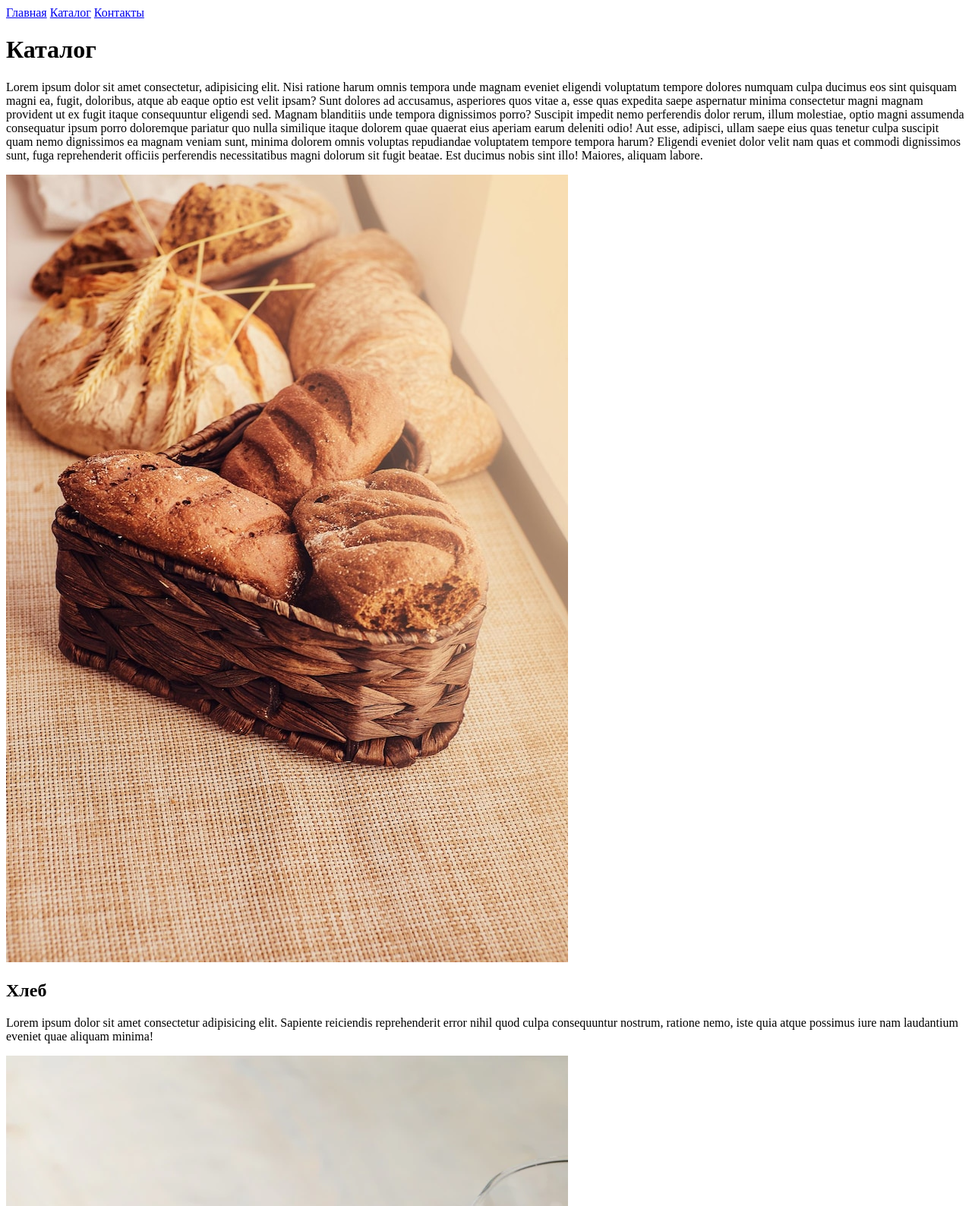
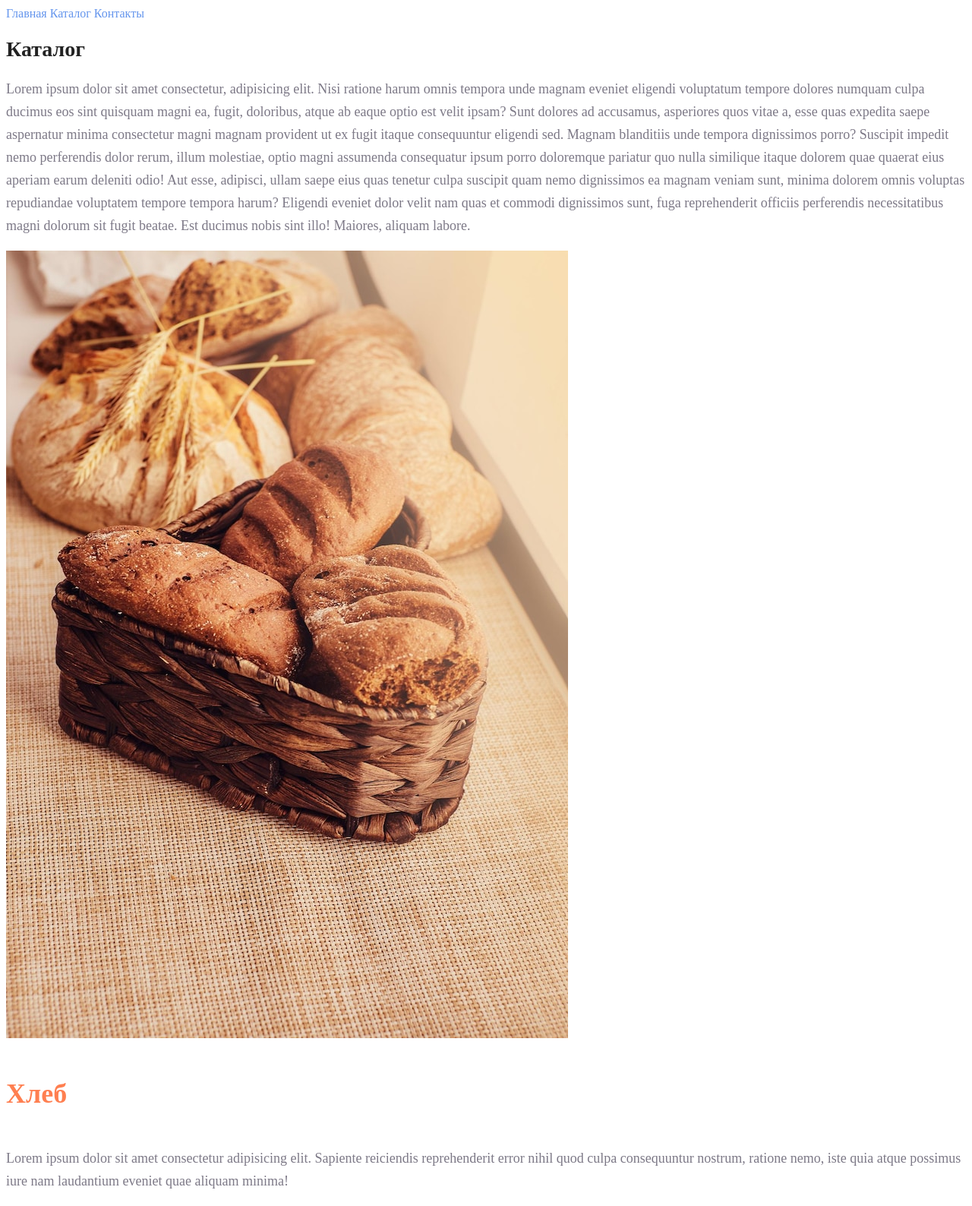
Before and after one commit to AndreyOrexxx/HTML-CSS, a plain HTML site: page catalog/catalog.html in a window 1280 px wide. Shown: the top 1588 px of the page at 76% size. Drawn offline with Linux system fonts and the light colour scheme.

Commit message:
Подключил файл style.css

```diff
--- a/catalog/catalog.html
+++ b/catalog/catalog.html
@@ -5,22 +5,23 @@
     <meta http-equiv="X-UA-Compatible" content="IE=edge">
     <meta name="viewport" content="width=device-width, initial-scale=1.0">
     <title>catalog</title>
+    <link rel="stylesheet" href="../style.css">
 </head>
 <body>
-    <a href="../index.html">Главная</a>
-    <a href="./catalog.html">Каталог</a>
-    <a href="../contact.html">Контакты</a>
+    <a class="menu" href="../index.html">Главная</a>
+    <a class="menu" href="./catalog.html">Каталог</a>
+    <a class="menu" href="../contact.html">Контакты</a>
 
-    <h1>Каталог</h1>
-    <p>Lorem ipsum dolor sit amet consectetur, adipisicing elit. Nisi ratione harum omnis tempora unde magnam eveniet eligendi voluptatum tempore dolores numquam culpa ducimus eos sint quisquam magni ea, fugit, doloribus, atque ab eaque optio est velit ipsam? Sunt dolores ad accusamus, asperiores quos vitae a, esse quas expedita saepe aspernatur minima consectetur magni magnam provident ut ex fugit itaque consequuntur eligendi sed. Magnam blanditiis unde tempora dignissimos porro? Suscipit impedit nemo perferendis dolor rerum, illum molestiae, optio magni assumenda consequatur ipsum porro doloremque pariatur quo nulla similique itaque dolorem quae quaerat eius aperiam earum deleniti odio! Aut esse, adipisci, ullam saepe eius quas tenetur culpa suscipit quam nemo dignissimos ea magnam veniam sunt, minima dolorem omnis voluptas repudiandae voluptatem tempore tempora harum? Eligendi eveniet dolor velit nam quas et commodi dignissimos sunt, fuga reprehenderit officiis perferendis necessitatibus magni dolorum sit fugit beatae. Est ducimus nobis sint illo! Maiores, aliquam labore.</p>
+    <h1 class="heading1">Каталог</h1>
+    <p class="paragraf">Lorem ipsum dolor sit amet consectetur, adipisicing elit. Nisi ratione harum omnis tempora unde magnam eveniet eligendi voluptatum tempore dolores numquam culpa ducimus eos sint quisquam magni ea, fugit, doloribus, atque ab eaque optio est velit ipsam? Sunt dolores ad accusamus, asperiores quos vitae a, esse quas expedita saepe aspernatur minima consectetur magni magnam provident ut ex fugit itaque consequuntur eligendi sed. Magnam blanditiis unde tempora dignissimos porro? Suscipit impedit nemo perferendis dolor rerum, illum molestiae, optio magni assumenda consequatur ipsum porro doloremque pariatur quo nulla similique itaque dolorem quae quaerat eius aperiam earum deleniti odio! Aut esse, adipisci, ullam saepe eius quas tenetur culpa suscipit quam nemo dignissimos ea magnam veniam sunt, minima dolorem omnis voluptas repudiandae voluptatem tempore tempora harum? Eligendi eveniet dolor velit nam quas et commodi dignissimos sunt, fuga reprehenderit officiis perferendis necessitatibus magni dolorum sit fugit beatae. Est ducimus nobis sint illo! Maiores, aliquam labore.</p>
     <img src="../img/pic1.jpeg" alt="Товар 1">
-    <h2>Хлеб</h2>
-    <p>Lorem ipsum dolor sit amet consectetur adipisicing elit. Sapiente reiciendis reprehenderit error nihil quod culpa consequuntur nostrum, ratione nemo, iste quia atque possimus iure nam laudantium eveniet quae aliquam minima!</p>
+    <h2 class="heading2">Хлеб</h2>
+    <p class="paragraf">Lorem ipsum dolor sit amet consectetur adipisicing elit. Sapiente reiciendis reprehenderit error nihil quod culpa consequuntur nostrum, ratione nemo, iste quia atque possimus iure nam laudantium eveniet quae aliquam minima!</p>
     <img src="../img/pic2.webp" alt="Товар 2">
-    <h2>Творог</h2>
-    <p>Lorem ipsum dolor sit amet consectetur adipisicing elit. Illum debitis suscipit minima culpa quis quibusdam dicta nisi vitae nulla sint cum nihil distinctio quisquam, amet tenetur id quos sunt fuga.</p>
+    <h2 class="heading2">Творог</h2>
+    <p class="paragraf">Lorem ipsum dolor sit amet consectetur adipisicing elit. Illum debitis suscipit minima culpa quis quibusdam dicta nisi vitae nulla sint cum nihil distinctio quisquam, amet tenetur id quos sunt fuga.</p>
     <img src="../img/pic3.webp" alt="Товар 3">
-    <h2>Сыр</h2>
-    <p>Lorem ipsum dolor sit amet, consectetur adipisicing elit. Libero, dolorum! Eos repellat aspernatur quos ipsa excepturi? Ratione repellat impedit asperiores voluptates expedita, veniam illum, itaque explicabo, blanditiis nemo amet animi?</p>
+    <h2 class="heading2">Сыр</h2>
+    <p class="paragraf">Lorem ipsum dolor sit amet, consectetur adipisicing elit. Libero, dolorum! Eos repellat aspernatur quos ipsa excepturi? Ratione repellat impedit asperiores voluptates expedita, veniam illum, itaque explicabo, blanditiis nemo amet animi?</p>
 </body>
 </html>
```
